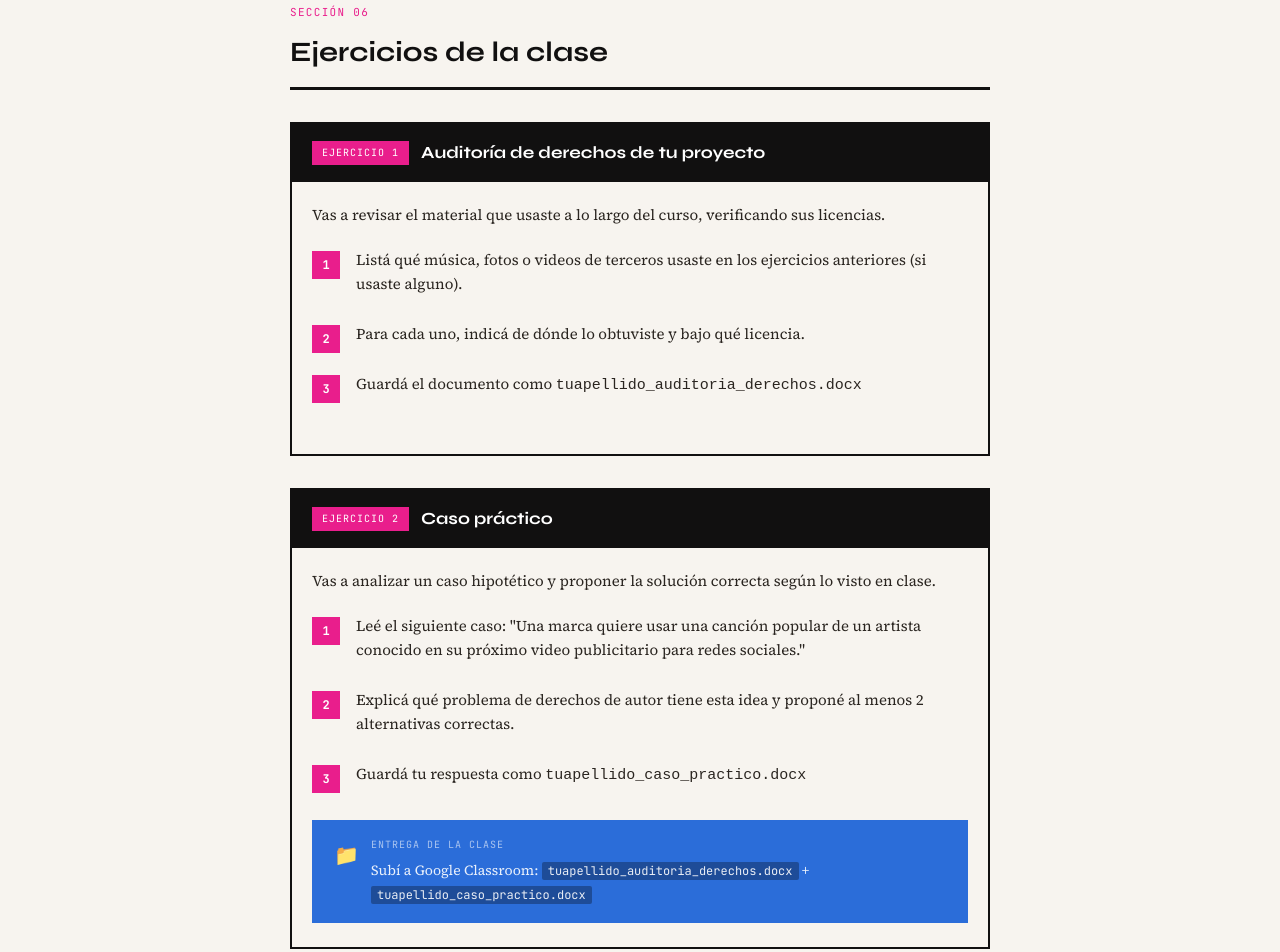
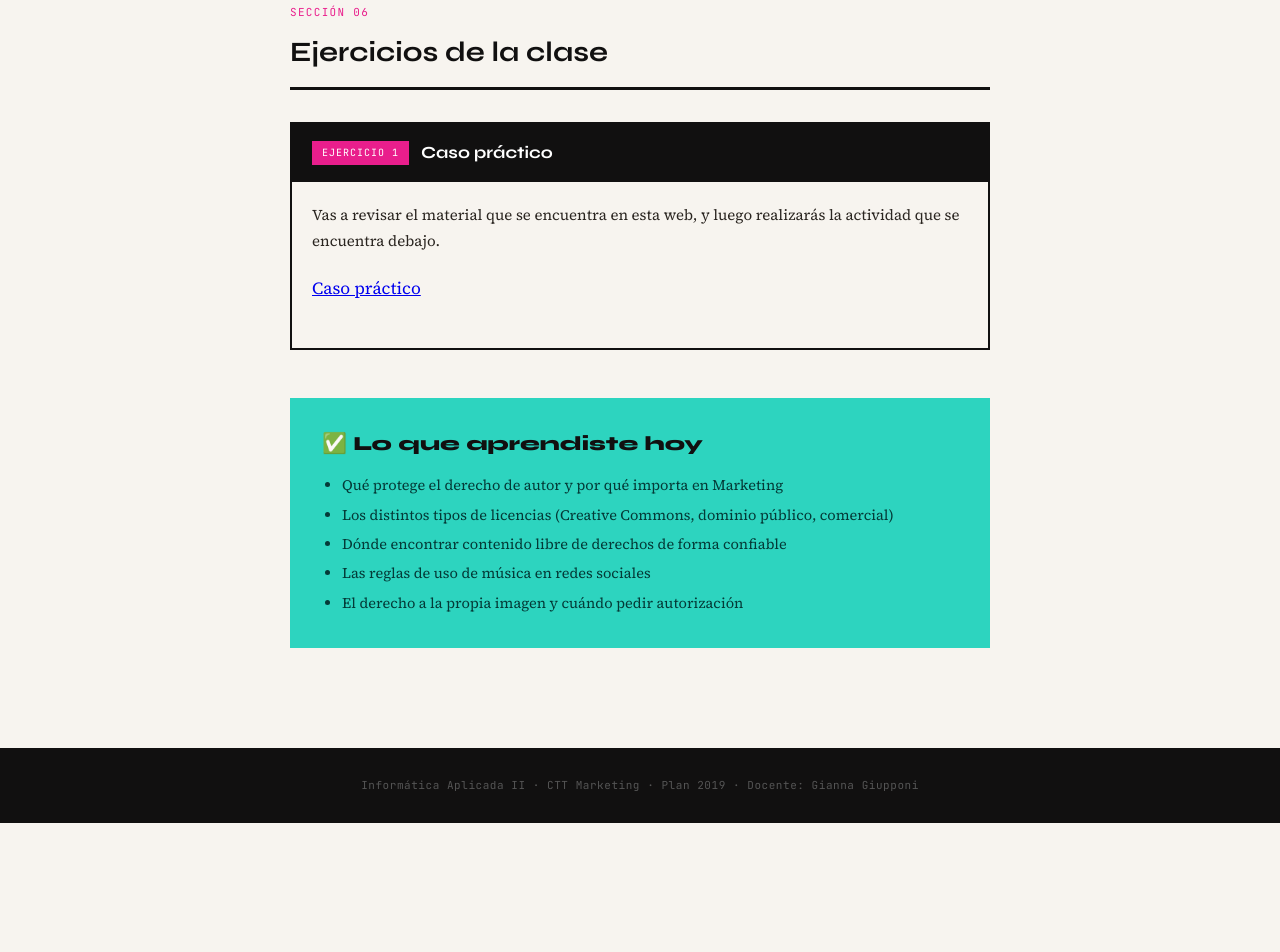
Before and after one commit to Gian6277/InformaticaAplicadaII, a plain HTML site: page clase2-redessociales.html in a window 1280 px wide. Shown: the part 3800-4752 px from the top of the page. After the commit the page ends 4623 px from the top, so only its background shows below. Drawn offline with Linux system fonts and the light colour scheme.

Commit message:
Add files via upload

```diff
--- a/clase2-redessociales.html
+++ b/clase2-redessociales.html
@@ -547,39 +547,17 @@ footer span { color: var(--amarillo); }
   <div class="ejercicio">
     <div class="ejercicio-header">
       <span class="ej-badge">Ejercicio 1</span>
-      <h4>Auditoría de derechos de tu proyecto</h4>
+      <h4>Caso práctico</h4>
     </div>
     <div class="ejercicio-body">
-      <p>Vas a revisar el material que usaste a lo largo del curso, verificando sus licencias.</p>
+      <p>Vas a revisar el material que se encuentra en esta web, y luego realizarás la actividad que se encuentra debajo.</p>
       <div class="pasos">
-        <div class="paso"><span class="paso-n"></span><p>Listá qué música, fotos o videos de terceros usaste en los ejercicios anteriores (si usaste alguno).</p></div>
-        <div class="paso"><span class="paso-n"></span><p>Para cada uno, indicá de dónde lo obtuviste y bajo qué licencia.</p></div>
-        <div class="paso"><span class="paso-n"></span><p>Guardá el documento como <code>tuapellido_auditoria_derechos.docx</code></p></div>
+        <a href="https://docs.google.com/document/d/17Z9v_LI6EuvJEGx_-RFBy4tDbina-jvSyh5Y6H0cS3g/edit?usp=sharing" target="_blank">Caso práctico</a>
       </div>
     </div>
   </div>
 
-  <div class="ejercicio">
-    <div class="ejercicio-header">
-      <span class="ej-badge">Ejercicio 2</span>
-      <h4>Caso práctico</h4>
-    </div>
-    <div class="ejercicio-body">
-      <p>Vas a analizar un caso hipotético y proponer la solución correcta según lo visto en clase.</p>
-      <div class="pasos">
-        <div class="paso"><span class="paso-n"></span><p>Leé el siguiente caso: "Una marca quiere usar una canción popular de un artista conocido en su próximo video publicitario para redes sociales."</p></div>
-        <div class="paso"><span class="paso-n"></span><p>Explicá qué problema de derechos de autor tiene esta idea y proponé al menos 2 alternativas correctas.</p></div>
-        <div class="paso"><span class="paso-n"></span><p>Guardá tu respuesta como <code>tuapellido_caso_practico.docx</code></p></div>
-      </div>
-      <div class="entrega">
-        <span class="entrega-icon">📁</span>
-        <div>
-          <div class="entrega-label">Entrega de la clase</div>
-          <p>Subí a Google Classroom: <code>tuapellido_auditoria_derechos.docx</code> + <code>tuapellido_caso_practico.docx</code></p>
-        </div>
-      </div>
-    </div>
-  </div>
+
 </section>
 
 <div class="resumen">
```
